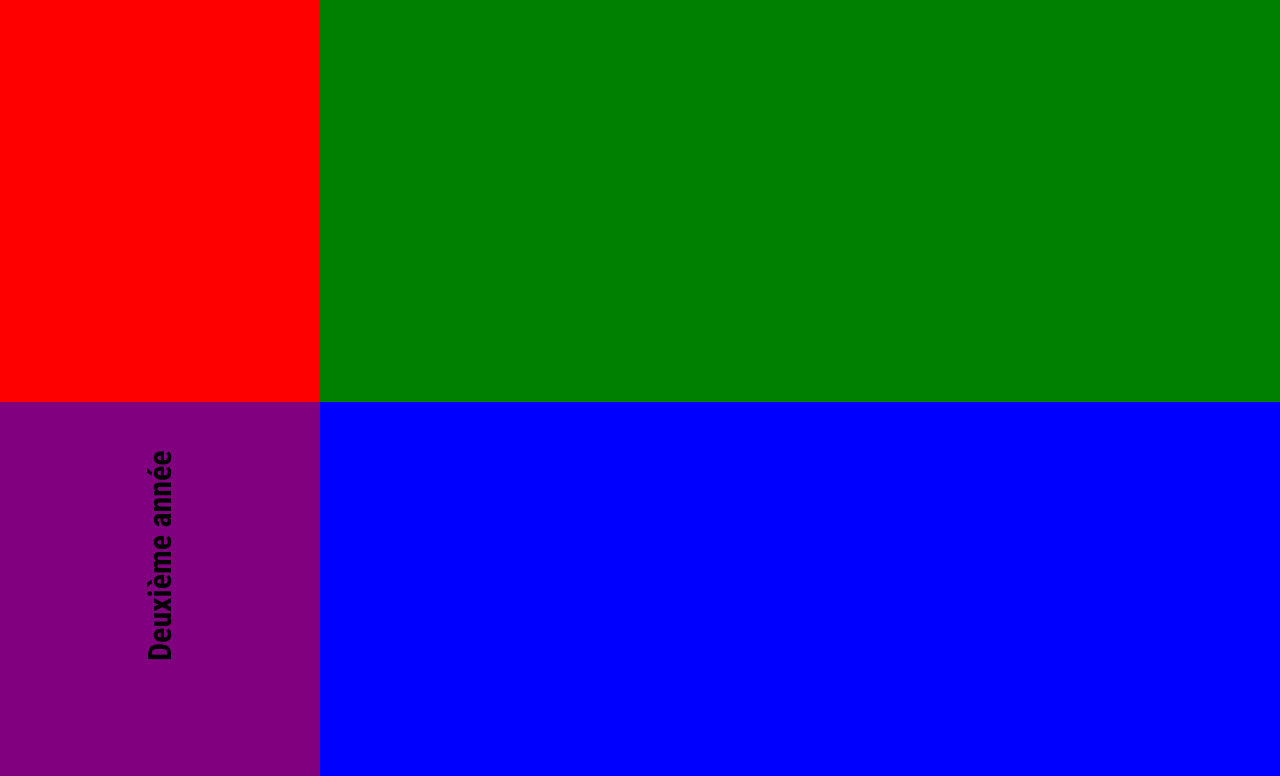
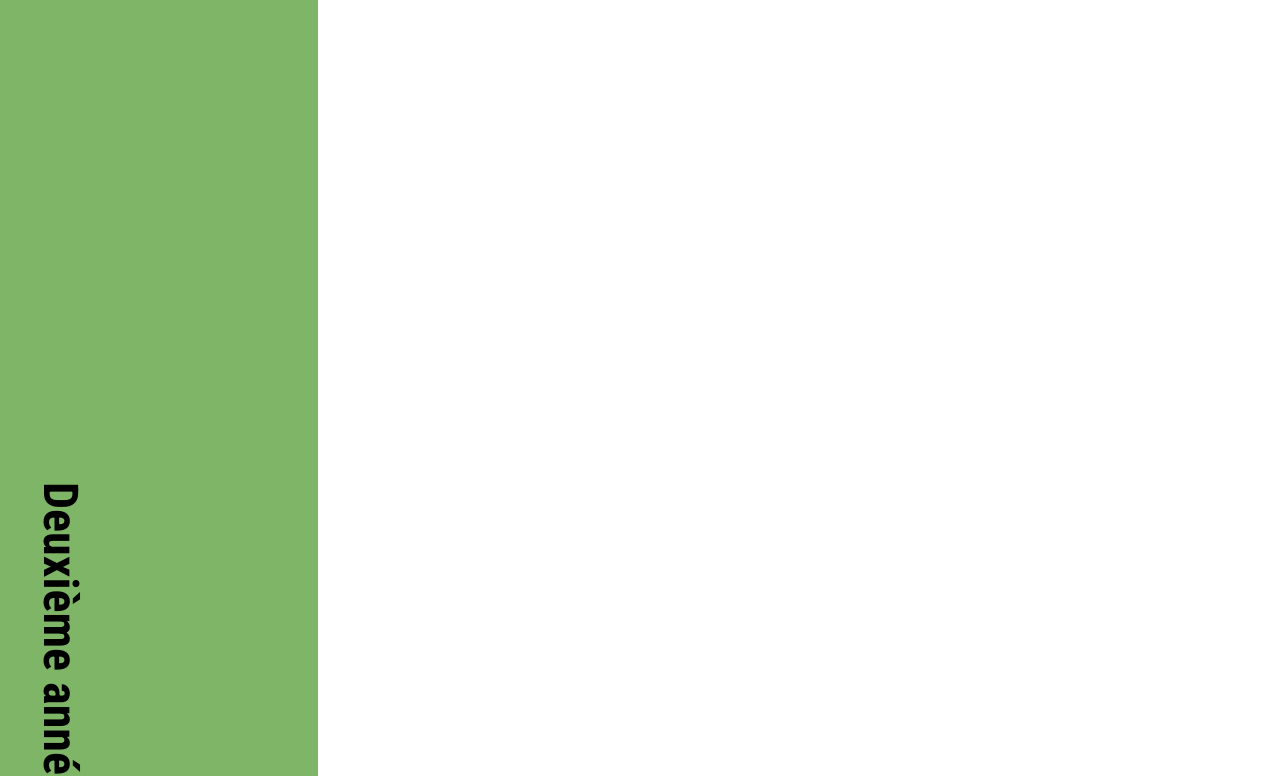
Before and after one commit to ECurvat/SAE-S1.05, a plain HTML site: page formation.html in a window 1280 px wide. Shown: the part 398-1174 px from the top of the page. Drawn offline with Linux system fonts and the light colour scheme.

Commit message:
mise en forme des box

```diff
--- a/css/styleforma.css
+++ b/css/styleforma.css
@@ -4,6 +4,11 @@ main {
     grid-template-rows: 1fr 1fr 1fr;
     width: 100vw;
     height: 300vh;
+    grid-column-gap: 10px;
+}
+
+.left {
+    background-color: rgb(126, 181, 102,1);
 }
 
 .col-1 {
@@ -11,7 +16,6 @@ main {
     grid-column-end: 2;
     grid-row-start: 1;
     grid-row-end: 2;
-    background-color: red;
 }
 
 .col-2 {
@@ -19,7 +23,6 @@ main {
     grid-column-end: 2;
     grid-row-start: 2;
     grid-row-end: 3;
-    background-color: purple;
 }
 
 .col-3 {
@@ -27,7 +30,6 @@ main {
     grid-column-end: 2;
     grid-row-start: 3;
     grid-row-end: 4;
-    background-color: pink;
 }
 
 .row-1 {
@@ -35,7 +37,6 @@ main {
     grid-column-end: 3;
     grid-row-start: 1;
     grid-row-end: 2;
-    background-color: green;
 }
 
 .row-2 {
@@ -43,7 +44,6 @@ main {
     grid-column-end: 3;
     grid-row-start: 2;
     grid-row-end: 3;
-    background-color: blue;
 }
 
 .row-3 {
@@ -51,11 +51,10 @@ main {
     grid-column-end: 3;
     grid-row-start: 3;
     grid-row-end: 4;
-    background-color: orange;
 }
 
 h1 {
-    position: relative;
-    transform: rotate(270deg);
+    writing-mode: vertical-lr;
     margin-top: 10vh;
+    font-size: 3em;
 }
```
